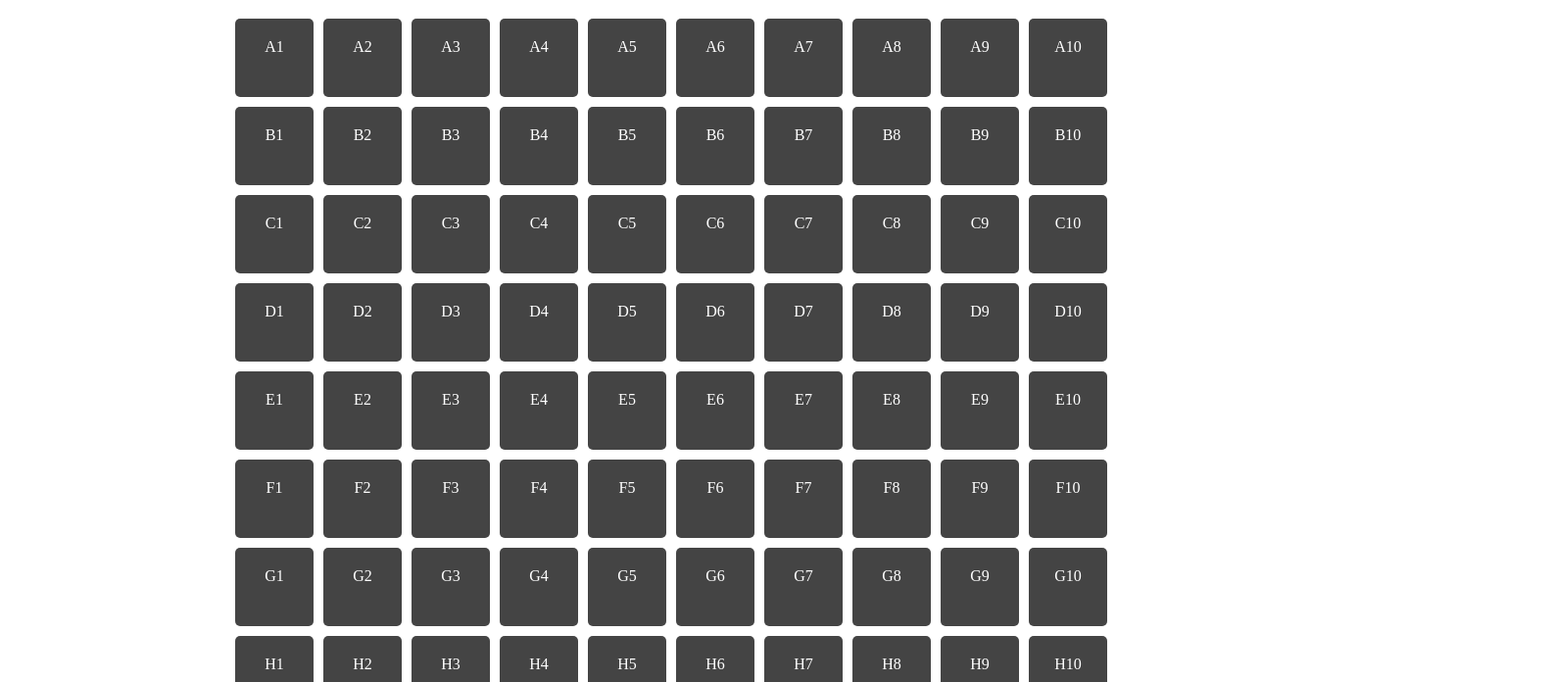
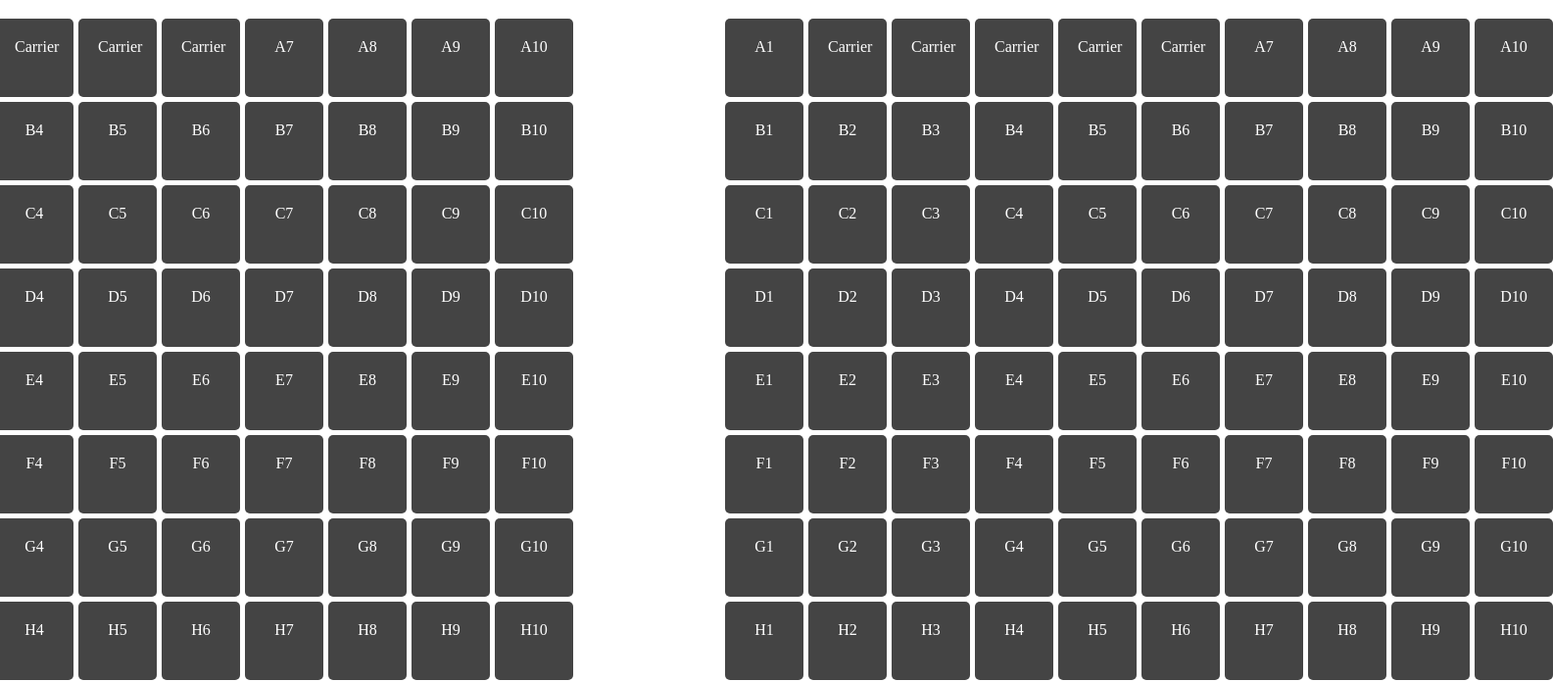
Before and after one commit to PhilipTimofeyev/battleship, a website built with webpack: page src/template.html in a window 1280 px wide. Shown: the part 61-757 px from the top of the page at 98% size, 1585 px wide, since content can reach past the window. Built offline with nearby package versions, Linux system fonts and the light colour scheme.

Commit message:
Refactor board set up functions and set up player 2 board

```diff
--- a/src/main.js
+++ b/src/main.js
@@ -5,38 +5,52 @@ const player1 = new Player
 const player2 = new Player
 
 // DOM Elements
-const boardContainer = document.querySelector(".board")
+const player1Board = document.querySelector(".player1")
+const player2Board = document.querySelector(".player2")
 
 // Create Board
-
-function addSquare(coord, square) {
+function createSquare(coord, square) {
   const newDiv = document.createElement("div");
   const newContent = document.createTextNode(coord);
 
   newDiv.classList.add('square')
   newDiv.appendChild(newContent);
-  newDiv.dataset.coordinate = coord
-  boardContainer.appendChild(newDiv);
+  newDiv.dataset.coordinate = coord;
+  return newDiv
 }
 
+function addSquare(square, board) {
+  board.appendChild(square)
+}
 
-Object.entries(player1.gameboard.board).forEach(([coord, square]) => {
-	addSquare(coord, square)
-})
+function setUpBoard(player, board) {
+	Object.entries(player.gameboard.board).forEach(([coord, square]) => {
+		const newSquare = createSquare(coord, square)
+		addSquare(newSquare, board)
+	})
+}
 
+// Update Board
 
 function updateBoard() {
-	Object.entries(player1.gameboard.board).forEach(([coord, square]) => {
-		const coordElement = boardContainer.querySelector(`[data-coordinate=${coord}]`)
+	updatePlayerBoard(player1, player1Board);
+	updatePlayerBoard(player2, player2Board);
+
+}
+
+function updatePlayerBoard(player, board) {
+	Object.entries(player.gameboard.board).forEach(([coord, square]) => {
+		const coordElement = board.querySelector(`[data-coordinate=${coord}]`)
 		coordElement.innerText = square.ship ? square.ship.name : coord
 	})
 }
-updateBoard()
+
+setUpBoard(player1, player1Board)
+setUpBoard(player2, player2Board)
 
 const carrier = new Carrier
 
-console.log(carrier.name)
-
-player1.gameboard.placeShip(carrier, "A2", "A8")
+player1.gameboard.placeShip(carrier, "A2", "A5")
+player2.gameboard.placeShip(carrier, "A2", "A5")
 
 updateBoard()
--- a/src/styles.css
+++ b/src/styles.css
@@ -1,12 +1,17 @@
+
+.boards {
+	display: flex;
+	gap: 200px;
+	justify-content: center;
+}
 
 .board {
   display: grid;
   grid-template-columns: repeat(10, 80px);
-  grid-gap: 10px;
+  grid-gap: 5px;
   background-color: #fff;
   color: #444;
   width: 800px;
-  margin: auto;
 }
 
 .square {
--- a/src/template.html
+++ b/src/template.html
@@ -7,8 +7,11 @@
 </head>
 <body>
 	<h1> Battleship </h1>
-	<div class="board">
-
+	<div class="boards">
+		<div class="player1 board">
+		</div>
+		<div class="player2 board">
+		</div>
 	</div>
 
 </body>
```
